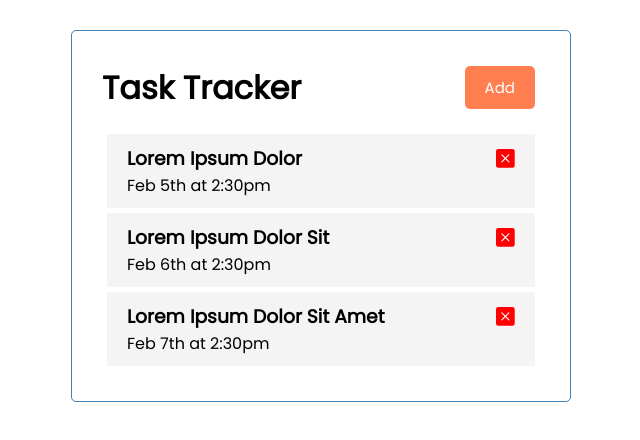
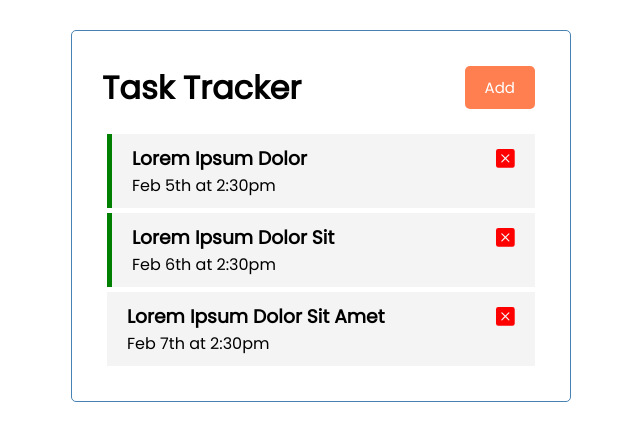
Before and after one commit to rzlwbo1/react-crash-course-TM, a React (Create React App) app: page / in a window 1280 px wide. Shown: the top 440 px of the page, without its empty margins (319-959 px from the left). Built offline with nearby package versions, Linux system fonts and the light colour scheme.

Commit message:
reminder toggle interaction

```diff
--- a/src/App.js
+++ b/src/App.js
@@ -31,12 +31,41 @@ function App() {
   // Delete task
   function deleteTask(id) {
 
+    let conf = window.confirm("Sure to delete??");
+
     // cara update state dengan use state agak beda dgn class
-    setTasks(tasks.filter((task) => task.id !== id));
+    conf ?
+    setTasks(tasks.filter((task) => task.id !== id)) :
+    setTasks(tasks);
+
+    // =============
 
     // kalo mau ambil prev state gmnaa? ya pangggil aja nama variabel nya
     // ex
     // setCount(count + 1);
+
+  }
+
+  // reminder task
+  function toggleReminder(id) {
+
+    // jadi ini cara bacanya adalah, jika id sama dgn id yg di dbclick, maka
+    // menghasilkan array of obj dgn task yg ada dan reminder yg bersangkutan di NOT (!)
+    // jika tidak maka task nya ga berubah.
+
+    setTasks(tasks.map((task) => {
+
+      if(task.id === id) {
+        // disini spread task yg sesuai dgn if dan merubah juga reminder nya
+        return {
+          ...task,
+          reminder: !task.reminder
+        }
+      } else {
+        return task
+      }
+
+    }))
 
   }
 
@@ -45,7 +74,7 @@ function App() {
       <Header />
       {
         tasks.length > 0 ?
-        <Tasks tasks={tasks} onDelete={deleteTask} />
+        <Tasks tasks={tasks} onDelete={deleteTask} onToggle={toggleReminder}/>
         :
         <p>No Tasks. please Add Task</p>
       }
--- a/src/components/Task.jsx
+++ b/src/components/Task.jsx
@@ -1,9 +1,9 @@
 import React from 'react'
 import {BsFillXSquareFill} from 'react-icons/bs';
 
-function Task({text, day, id, onDelete}) {
+function Task({text, day, id, reminder, onDelete, onToggle}) {
   return (
-    <div className='task'>
+    <div className={`task ${reminder ? 'reminder': ''}`} onDoubleClick={() => onToggle(id)}>
       {/* karna di spread jadinya bisa langsung ambl properti obj nya */}
       <h3>{text} <BsFillXSquareFill color='red' onClick={() => onDelete(id)}/></h3>
       <p>{day}</p>
--- a/src/components/Tasks.jsx
+++ b/src/components/Tasks.jsx
@@ -1,13 +1,13 @@
 import React from 'react'
 import Task from './Task'
 
-function Tasks({tasks, onDelete}) {
+function Tasks({tasks, onDelete, onToggle}) {
 
   return (
     <>
     {
       // di spread task nya jadi lebih simple
-      tasks.map((task) => <Task key={task.id} {...task} onDelete={onDelete}/>)
+      tasks.map((task) => <Task key={task.id} {...task} onDelete={onDelete} onToggle={onToggle}/>)
     }
     </>
   )
```
